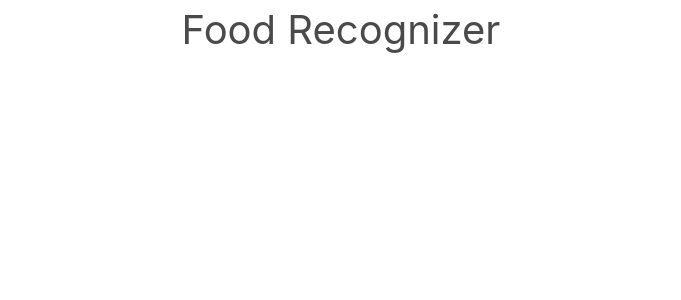
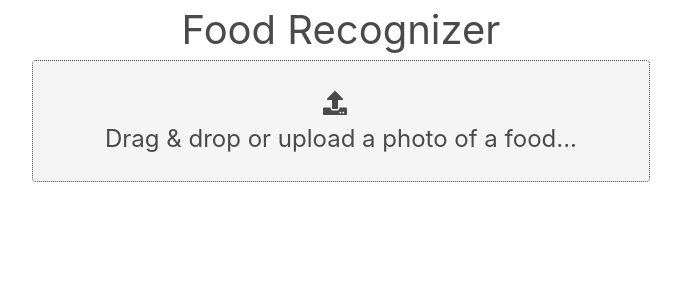
Before and after one commit to stezullo/food-recognizer-fe, an Angular app: page / in a window 1280 px wide. Shown: the top 300 px of the page, without its empty margins (299-980 px from the left). Built offline with nearby package versions, Linux system fonts and the light colour scheme.

Commit message:
File Drag & Drop

```diff
--- a/src/app/app.module.ts
+++ b/src/app/app.module.ts
@@ -3,7 +3,6 @@ import { NgModule } from '@angular/core';
 
 import { AppRoutingModule } from './app-routing.module';
 import { AppComponent } from './app.component';
-
 @NgModule({
   declarations: [
     AppComponent
--- /dev/null
+++ b/src/app/features/home/constants/file-constants.ts
@@ -0,0 +1,5 @@
+export default class FileConstants {
+    static readonly FILE_IS_NOT_INSERTED: number = 0;
+    static readonly FILE_IS_IMAGE: number = 1;
+    static readonly FILE_IS_NOT_AN_IMAGE: number = 2;
+}
--- /dev/null
+++ b/src/app/features/home/directives/file-drop.directive.ts
@@ -0,0 +1,31 @@
+import { Directive, Output, EventEmitter, HostListener } from '@angular/core';
+
+@Directive({
+  selector: '[appFileDrop]'
+})
+export class FileDropDirective {
+
+  @Output() filesDropped = new EventEmitter<FileList>();
+  @Output() filesHovered = new EventEmitter<boolean>();
+
+  constructor() { }
+
+  @HostListener('drop', ['$event'])
+  onDrop($event) {
+    $event.preventDefault();
+
+    let transfer = $event.dataTransfer;
+    this.filesDropped.emit(transfer.files);
+    this.filesHovered.emit(false);
+  }
+
+  @HostListener('dragover', ['$event'])
+  onDragOver($event) {
+    $event.preventDefault();
+    this.filesHovered.emit(true);
+  }
+
+  @HostListener('dragleave', ['$event'])
+  onDragLeave($event) {
+  }
+}
--- a/src/app/features/home/home.component.css
+++ b/src/app/features/home/home.component.css
@@ -0,0 +1,3 @@
+.cta-style {
+  border: dotted 0.5px;
+}
--- a/src/app/features/home/home.component.html
+++ b/src/app/features/home/home.component.html
@@ -1,3 +1,20 @@
 <h1 class="is-size-2 has-text-centered">
     Food Recognizer
 </h1>
+
+<div class="field">
+    <div class="file is-large is-boxed is-centered">
+        <label class="file-label">
+            <input class="file-input" type="file" name="resume">
+            <span class="file-cta cta-style" appFileDrop
+                (filesDropped)="drop($event)">
+                <span class="file-icon">
+                    <i class="fas fa-upload"></i>
+                </span>
+                <span class="file-label">
+                    Drag & drop or upload a photo of a food...
+                </span>
+            </span>
+        </label>
+    </div>
+</div>
--- a/src/app/features/home/home.component.ts
+++ b/src/app/features/home/home.component.ts
@@ -1,4 +1,6 @@
 import { Component, OnInit } from '@angular/core';
+import Utilities from '../shared/classes/utilities';
+import FileConstants from './constants/file-constants';
 
 @Component({
   selector: 'app-home',
@@ -7,9 +9,30 @@ import { Component, OnInit } from '@angular/core';
 })
 export class HomeComponent implements OnInit {
 
+  private fileInsertedType: number = FileConstants.FILE_IS_NOT_INSERTED;
+
   constructor() { }
 
   ngOnInit() {
   }
 
+  drop(fileList: FileList) {
+    let file: File = fileList[0];
+    console.log(file);
+
+    // TODO do a directive about
+    if (Utilities.isFileAImage(file)) {
+      console.log("The file that was inserted, is a image");
+      this.fileInsertedType = FileConstants.FILE_IS_IMAGE;
+
+
+
+    }
+    else {
+      console.log("The file that was inserted, is not a image");
+      this.fileInsertedType = FileConstants.FILE_IS_NOT_AN_IMAGE;
+
+    }
+  }
+
 }
--- a/src/app/features/home/home.module.ts
+++ b/src/app/features/home/home.module.ts
@@ -1,11 +1,12 @@
 import { NgModule } from '@angular/core';
 import { CommonModule } from '@angular/common';
+
 import { HomeComponent } from './home.component';
 import { HomeRoutingModule } from './home-routing.module';
-
+import { FileDropDirective } from './directives/file-drop.directive';
 
 @NgModule({
-  declarations: [HomeComponent],
+  declarations: [HomeComponent, FileDropDirective],
   imports: [
     CommonModule,
     HomeRoutingModule
--- /dev/null
+++ b/src/app/features/shared/classes/utilities.ts
@@ -0,0 +1,5 @@
+export default class Utilities {
+    static isFileAImage(file: File): boolean {
+        return file && file['type'].split('/')[0] === 'image';
+    }
+}
```
Also changed, not shown: src/app/features/shared/services/network.service.ts (added, +9 -0 lines).
